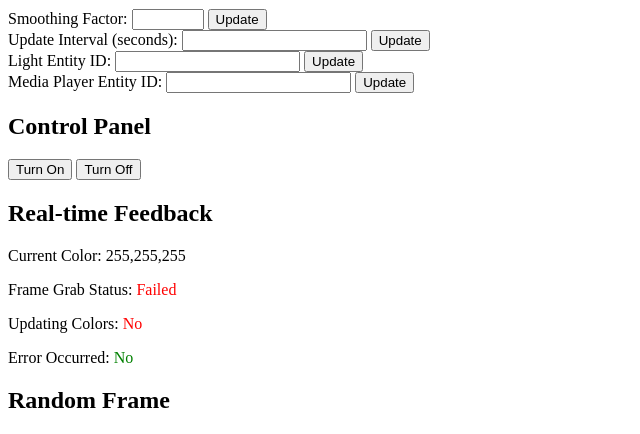
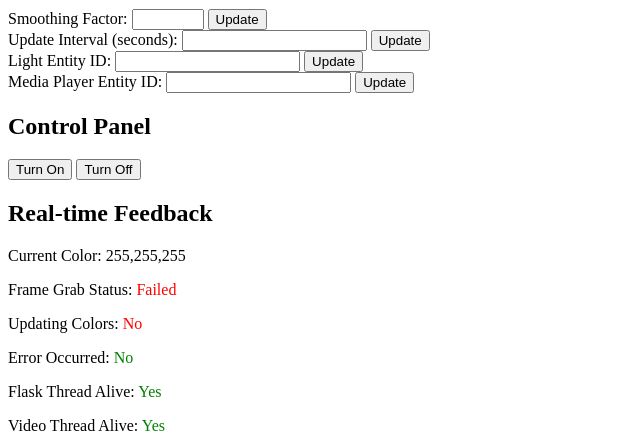
Before and after one commit to elblogbruno/LightsSyncHdmi, a Flask app: page / in a window 1280 px wide. Shown: the part 305-739 px from the top of the page, without its empty margins (0-640 px from the left). Run offline with Flask 3, Linux system fonts and the light colour scheme; grey boxes are pictures that could not be loaded.

Commit message:
Agregar algoritmo para calcular el color dominante y controles de hilo en la interfaz

```diff
--- a/main.py
+++ b/main.py
@@ -5,10 +5,11 @@ import dotenv
 import time
 import threading
 from flask import Flask, render_template, request, jsonify, Response
-from sklearn.cluster import MiniBatchKMeans
+# from sklearn.cluster import MiniBatchKMeans
 from api import CustomAPIClient
-import base64
-import random
+# import base64
+# import random
+from color_algorithm import smooth_color, calculate_brightness, get_dominant_color
 
 dotenv.load_dotenv()
 
@@ -86,12 +87,6 @@ def turn_on_set_light(target_color, brightness_pct, count=0):
         print(f"Error controlling lights: {e}")
         turn_on_set_light(target_color, brightness_pct, count+1)
 
-def smooth_color(prev_color, new_color, factor=0.1):
-    return prev_color * (1 - factor) + new_color * factor
-
-def calculate_brightness(color):
-    return np.sqrt(0.299 * color[0]**2 + 0.587 * color[1]**2 + 0.114 * color[2]**2)
-
 # Initialize Flask app
 app = Flask(__name__)
 
@@ -145,135 +140,135 @@ def get_feedback():
         "current_color": prev_dominant_color.tolist(),
         "frame_grab_success": frame_grab_success,
         "updating_colors": updating_colors,
-        "error_occurred": error_occurred
+        "error_occurred": error_occurred,
+        "flask_thread_alive": flask_thread.is_alive(),
+        "video_thread_alive": video_thread.is_alive()
     })
 
 @app.route('/random_frame')
 def random_frame():
     global current_frame
-    if current_frame is None:
+    if (current_frame is None):
         return Response(status=404)
 
     random_frame_encoded = cv2.imencode('.jpg', current_frame)[1].tobytes()
 
     return Response(random_frame_encoded, mimetype='image/jpeg')
 
+@app.route('/restart_flask_thread', methods=['POST'])
+def restart_flask_thread():
+    global flask_thread
+    if flask_thread.is_alive():
+        return jsonify({"status": "Flask thread is already running"})
+    flask_thread = threading.Thread(target=run_flask)
+    flask_thread.start()
+    return jsonify({"status": "Flask thread restarted"})
+
+@app.route('/restart_video_thread', methods=['POST'])
+def restart_video_thread():
+    global video_thread
+    if video_thread.is_alive():
+        return jsonify({"status": "Video capture thread is already running"})
+    video_thread = threading.Thread(target=run_video_capture)
+    video_thread.start()
+    return jsonify({"status": "Video capture thread restarted"})
+
 def run_flask():
-    app.run(host='0.0.0.0', port=5000)
+    while True:
+        try:
+            app.run(host='0.0.0.0', port=5000)
+        except Exception as e:
+            print(f"Flask thread encountered an error: {e}")
+            time.sleep(1)  # Wait before retrying
 
 def run_video_capture():
     global prev_dominant_color, last_update_time, skipped_frames, frame_grab_success, updating_colors, error_occurred, current_frame
-    frame_grab_success = False  # Inicializar la variable
-    updating_colors = False  # Inicializar la variable
-    error_occurred = False  # Inicializar la variable
-    current_frame = None  # Inicializar la variable
     while True:
         try:
-            if not is_tv_on():
-                print("Samsung TV is off. Pausing the script...")
-                turn_off_light()
-                time.sleep(1)
-                continue
+            frame_grab_success = False  # Inicializar la variable
+            updating_colors = False  # Inicializar la variable
+            error_occurred = False  # Inicializar la variable
+            current_frame = None  # Inicializar la variable
+            while True:
+                try:
+                    if not is_tv_on():
+                        print("Samsung TV is off. Pausing the script...")
+                        turn_off_light()
+                        time.sleep(1)
+                        continue
 
-            if skipped_frames < 10:
-                print("Skipping frames...")
-                cap.read()
-                skipped_frames += 1
-                continue
+                    if skipped_frames < 10:
+                        print("Skipping frames...")
+                        cap.read()
+                        skipped_frames += 1
+                        continue
 
-            ret, frame = cap.read()
+                    ret, frame = cap.read()
 
-            if not ret:
-                print("Failed to grab frame")
-                frame_grab_success = False
-                error_occurred = True
-            else:
-                frame_grab_success = True
-                error_occurred = False
+                    if not ret:
+                        print("Failed to grab frame")
+                        frame_grab_success = False
+                        error_occurred = True
+                    else:
+                        frame_grab_success = True
+                        error_occurred = False
 
-            # Encode the frame to JPEG format at random intervals
-            current_frame = frame
+                    # Encode the frame to JPEG format at random intervals
+                    current_frame = frame
 
-            # Apply Gaussian blur to reduce noise
-            blurred_frame = cv2.GaussianBlur(frame, (15, 15), 0)
+                    # Get the dominant color
+                    dominant_color = get_dominant_color(frame, prev_dominant_color)
 
-            small_frame = cv2.resize(blurred_frame, (320, 240))  # Increased frame size for better accuracy
+                    if time.time() - last_update_time > update_interval:
+                        try:
+                            dominant_color = smooth_color(prev_dominant_color, dominant_color)
+                            brightness = calculate_brightness(dominant_color)
+                            brightness_pct = int((brightness / 255) * 100)
+                            print("Updating LED color to:", dominant_color, "with brightness:", brightness_pct)
+                            turn_on_set_light(dominant_color.astype(int).tolist(), brightness_pct)
+                            prev_dominant_color = dominant_color
+                            updating_colors = True
+                            error_occurred = False
+                        except Exception as e:
+                            print(f"Error updating LED color: {e}")
+                            updating_colors = False
+                            error_occurred = True
+                        last_update_time = time.time()
 
-            height, width, _ = small_frame.shape
-            mask = np.zeros((height, width), dtype=np.uint8)
-            cv2.rectangle(mask, (width//4, height//4), (3*width//4, 3*height//4), 255, -1)
-            masked_frame = cv2.bitwise_and(small_frame, small_frame, mask=mask)
+                    if cv2.waitKey(1) & 0xFF == ord('q'):
+                        break
 
-            pixels = masked_frame.reshape((-1, 3))
-            pixels = pixels[np.any(pixels != [0, 0, 0], axis=-1)]
+                except Exception as e:
+                    print(f"Unexpected error in video capture loop: {e}")
+                    error_occurred = True
+                    time.sleep(1)  # Wait before retrying
 
-            try:
-                kmeans = MiniBatchKMeans(n_clusters=8)  # Use MiniBatchKMeans for better performance
-                kmeans.fit(pixels)
-                cluster_centers = kmeans.cluster_centers_
-                labels = kmeans.labels_
-
-                # Calculate the frequency of each cluster
-                label_counts = np.bincount(labels)
-                dominant_color_index = np.argmax(label_counts)
-
-                # Select the dominant color based on frequency and distance to previous color
-                dominant_color = cluster_centers[dominant_color_index]
-                min_distance = np.linalg.norm(dominant_color - prev_dominant_color)
-
-                for i, center in enumerate(cluster_centers):
-                    distance = np.linalg.norm(center - prev_dominant_color)
-                    if label_counts[i] > label_counts[dominant_color_index] or (label_counts[i] == label_counts[dominant_color_index] and distance < min_distance):
-                        dominant_color = center
-                        dominant_color_index = i
-                        min_distance = distance
-
-                # Convert dominant color to HSV and adjust based on saturation and brightness
-                dominant_color_hsv = cv2.cvtColor(np.uint8([[dominant_color]]), cv2.COLOR_BGR2HSV)[0][0]
-                if dominant_color_hsv[1] < 50 or dominant_color_hsv[2] < 50:
-                    dominant_color = prev_dominant_color  # Ignore low saturation or brightness colors
-
-                print(f"Detected dominant color: {dominant_color}")
-            except Exception as e:
-                print(f"Error during KMeans clustering: {e}")
-                error_occurred = True
-                continue
-
-            if time.time() - last_update_time > update_interval:
-                try:
-                    dominant_color = smooth_color(prev_dominant_color, dominant_color)
-                    brightness = calculate_brightness(dominant_color)
-                    brightness_pct = int((brightness / 255) * 100)
-                    print("Updating LED color to:", dominant_color, "with brightness:", brightness_pct)
-                    turn_on_set_light(dominant_color.astype(int).tolist(), brightness_pct)
-                    prev_dominant_color = dominant_color
-                    updating_colors = True
-                    error_occurred = False
-                except Exception as e:
-                    print(f"Error updating LED color: {e}")
-                    updating_colors = False
-                    error_occurred = True
-                last_update_time = time.time()
-
-            if cv2.waitKey(1) & 0xFF == ord('q'):
-                break
-
+            cap.release()
+            cv2.destroyAllWindows()
         except Exception as e:
-            print(f"Unexpected error in video capture loop: {e}")
-            error_occurred = True
+            print(f"Video capture thread encountered an error: {e}")
             time.sleep(1)  # Wait before retrying
-
-    cap.release()
-    cv2.destroyAllWindows()
 
 if __name__ == '__main__':
     frame_grab_success = False
     updating_colors = False
     error_occurred = False
     skipped_frames = 0
+
     flask_thread = threading.Thread(target=run_flask)
     video_thread = threading.Thread(target=run_video_capture)
     flask_thread.start()
     video_thread.start()
-    flask_thread.join()
-    video_thread.join()
+
+    while True:
+        if not flask_thread.is_alive():
+            print("Flask thread stopped. Restarting...")
+            flask_thread = threading.Thread(target=run_flask)
+            flask_thread.start()
+
+        if not video_thread.is_alive():
+            print("Video capture thread stopped. Restarting...")
+            video_thread = threading.Thread(target=run_video_capture)
+            video_thread.start()
+
+        time.sleep(1)  # Check thread status every second
--- a/templates/index.html
+++ b/templates/index.html
@@ -45,10 +45,17 @@
         <p>Frame Grab Status: <span id="frame_grab_status"></span></p>
         <p>Updating Colors: <span id="updating_colors"></span></p>
         <p>Error Occurred: <span id="error_occurred"></span></p>
+        <p>Flask Thread Alive: <span id="flask_thread_alive"></span></p>
+        <p>Video Thread Alive: <span id="video_thread_alive"></span></p>
     </div>
     <div>
         <h2>Random Frame</h2>
         <img id="random-frame" src="/random_frame" alt="Random Frame" style="width: 320px; height: 240px;">
+    </div>
+    <div>
+        <h2>Thread Control</h2>
+        <button id="restart_flask_thread">Restart Flask Thread</button>
+        <button id="restart_video_thread">Restart Video Thread</button>
     </div>
     <script>
         $(document).ready(function() {
@@ -131,6 +138,26 @@
                 });
             });
 
+            $('#restart_flask_thread').click(function() {
+                $.ajax({
+                    url: '/restart_flask_thread',
+                    type: 'POST',
+                    success: function(data) {
+                        $('#feedback').text(data.status);
+                    }
+                });
+            });
+
+            $('#restart_video_thread').click(function() {
+                $.ajax({
+                    url: '/restart_video_thread',
+                    type: 'POST',
+                    success: function(data) {
+                        $('#feedback').text(data.status);
+                    }
+                });
+            });
+
             function fetchSettings() {
                 $.get('/get_settings', function(data) {
                     $('#smoothing_factor').text(data.smoothing_factor);
@@ -158,6 +185,16 @@
                     } else {
                         $('#error_occurred').text('No').css('color', 'green');
                     }
+                    if (data.flask_thread_alive) {
+                        $('#flask_thread_alive').text('Yes').css('color', 'green');
+                    } else {
+                        $('#flask_thread_alive').text('No').css('color', 'red');
+                    }
+                    if (data.video_thread_alive) {
+                        $('#video_thread_alive').text('Yes').css('color', 'green');
+                    } else {
+                        $('#video_thread_alive').text('No').css('color', 'red');
+                    }
                 });
             }
 
```
Also changed, not shown: color_algorithm.py (added, +49 -0 lines).
